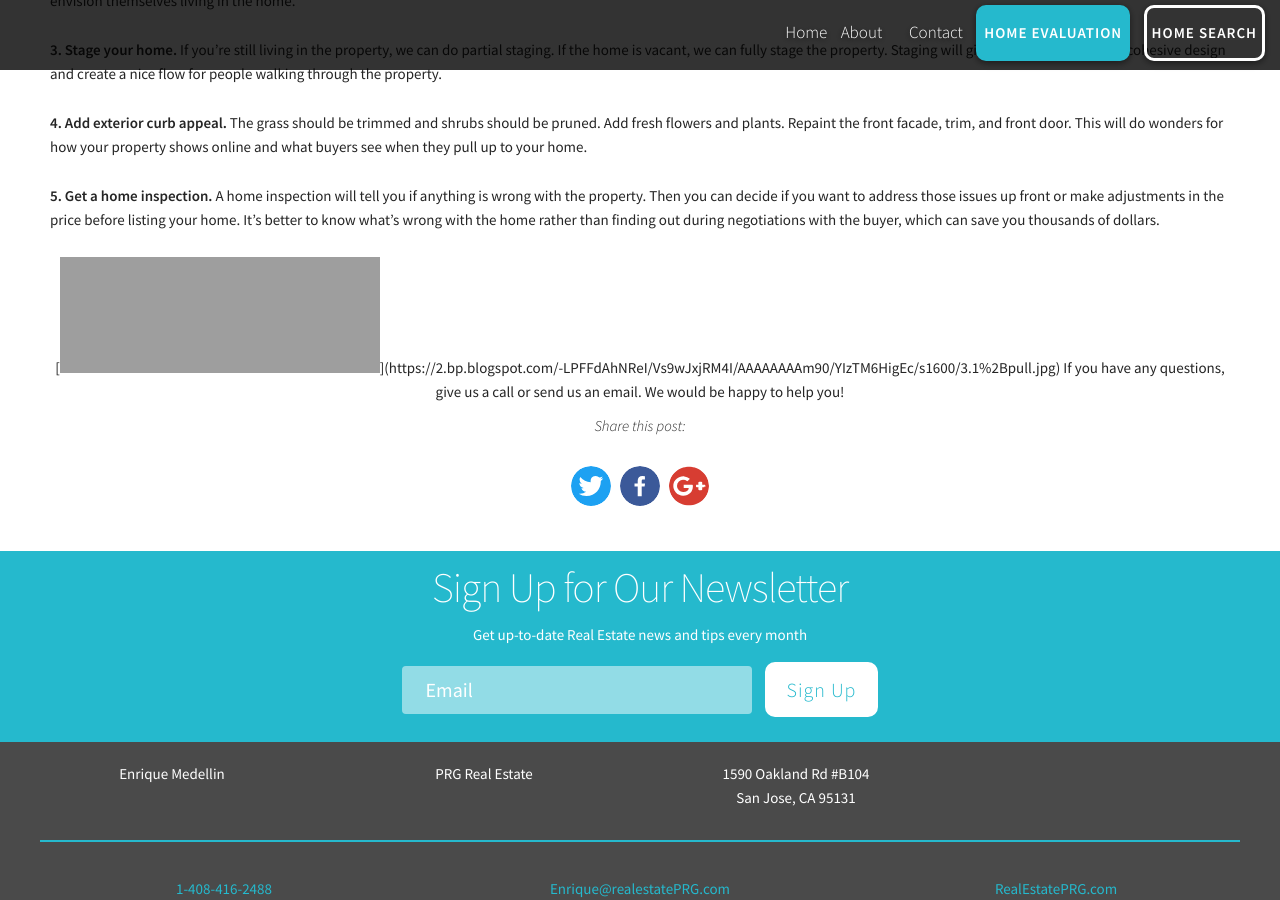
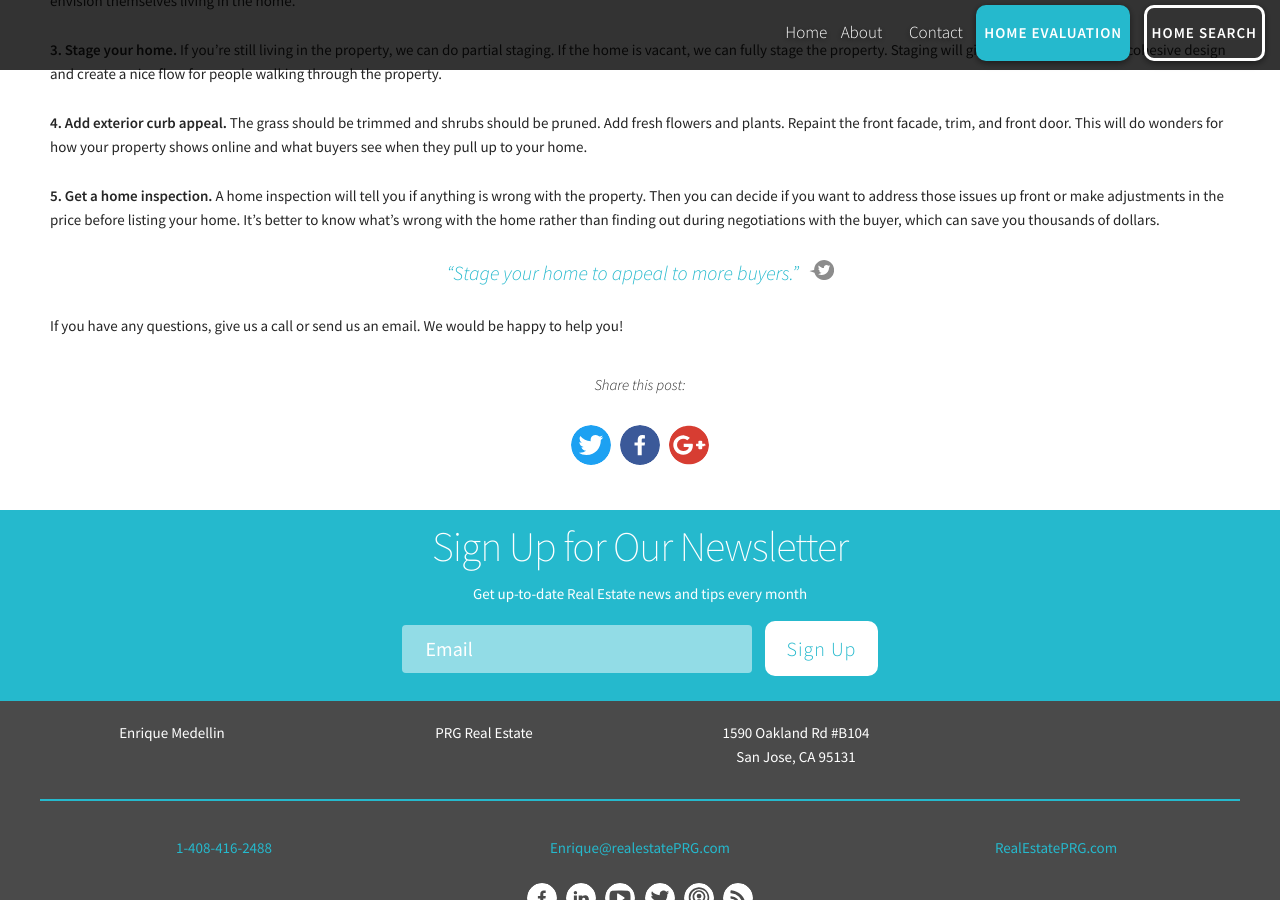
Before and after one commit to Vyralmarketing/Escrow, a Jekyll site: the page built from _posts/2016-02-25-silicon-valley-real-estate-spring-sell.md, in a window 1280 px wide and 900 px high, scrolled down 1485 px. Built offline with Jekyll 4.4.1, drawn with Linux system fonts in a browser that asks for light colours; some of the changed lines change nothing that is shown; grey boxes are pictures that could not be loaded.

Commit message:
Updated '/_posts/2016-02-25-silicon-valley-real-estate-spring-sell.md' via CloudCannon

```diff
--- a/_posts/2016-02-25-silicon-valley-real-estate-spring-sell.md
+++ b/_posts/2016-02-25-silicon-valley-real-estate-spring-sell.md
@@ -2,6 +2,7 @@
 layout: post
 title: Is Your Silicon Valley Home Ready to Sell This Spring?
 date: '2016-02-25T13:20:00.002-08:00'
+pullquote: Stage your home to appeal to more buyers.
 author: Enrique Medellin
 tags:
 - Silicon Valley Real Estate Home Seller Tips
@@ -26,9 +27,6 @@
 
 **5. Get a home inspection.** A home inspection will tell you if anything is wrong with the property. Then you can decide if you want to address those issues up front or make adjustments in the price before listing your home. It’s better to know what’s wrong with the home rather than finding out during negotiations with the buyer, which can save you thousands of dollars.
 
-<div class="separator" style="clear: both; text-align: center;">[<img
-border="0" height="116"
-src="https://2.bp.blogspot.com/-LPFFdAhNReI/Vs9wJxjRM4I/AAAAAAAAm90/YIzTM6HigEc/s320/3.1%2Bpull.jpg"
-width="320"
-/>](https://2.bp.blogspot.com/-LPFFdAhNReI/Vs9wJxjRM4I/AAAAAAAAm90/YIzTM6HigEc/s1600/3.1%2Bpull.jpg)
+<a href="https://twitter.com/home/?status={{page.pullquote}}%20{{site.url}}{{page.url}}%20via%40{{site.data.settings.socials.twitter | remove: 'https://twitter.com/'}}" target='_blank' class="pullquote">&#8220;{{page.pullquote}}&#8221;</a>
+
 If you have any questions, give us a call or send us an email. We would be happy to help you!
```
